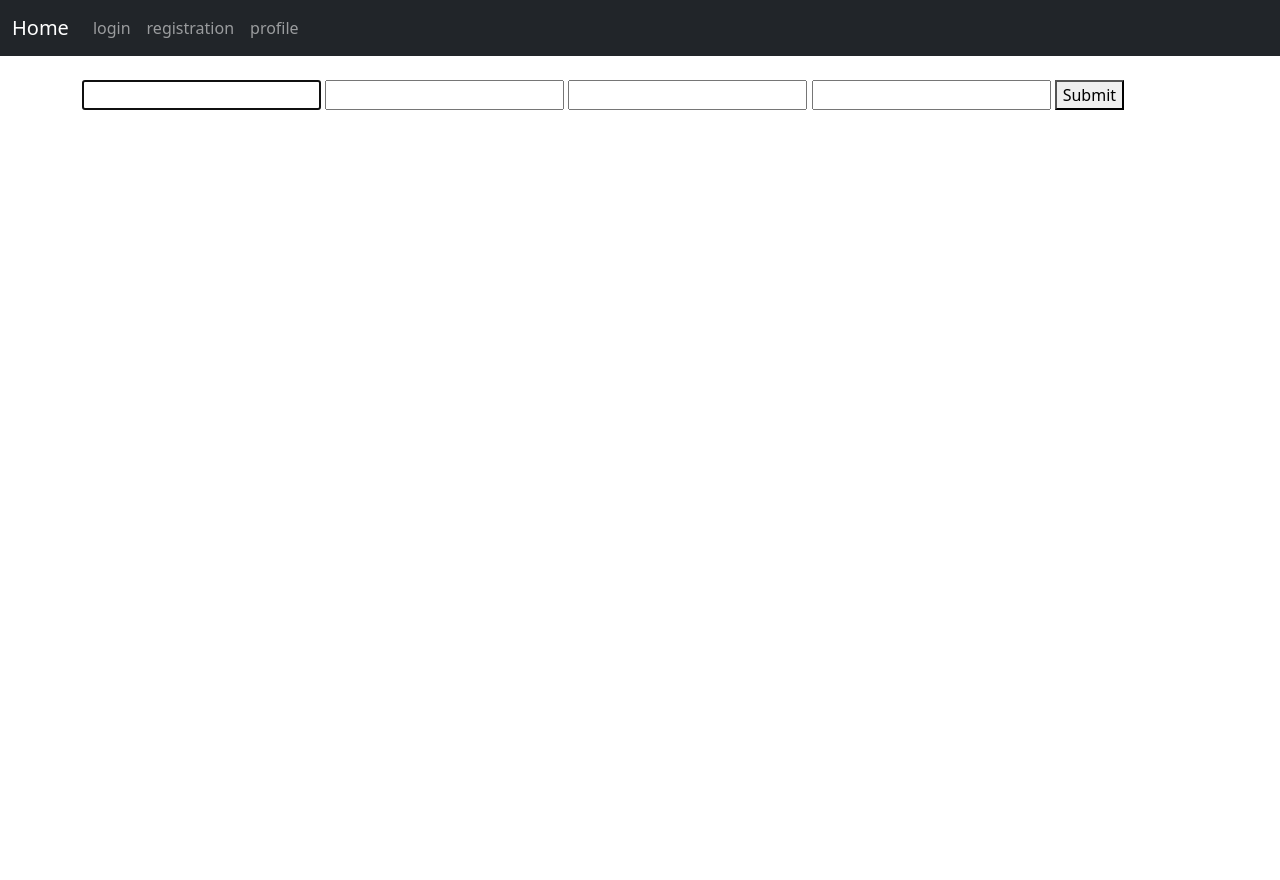
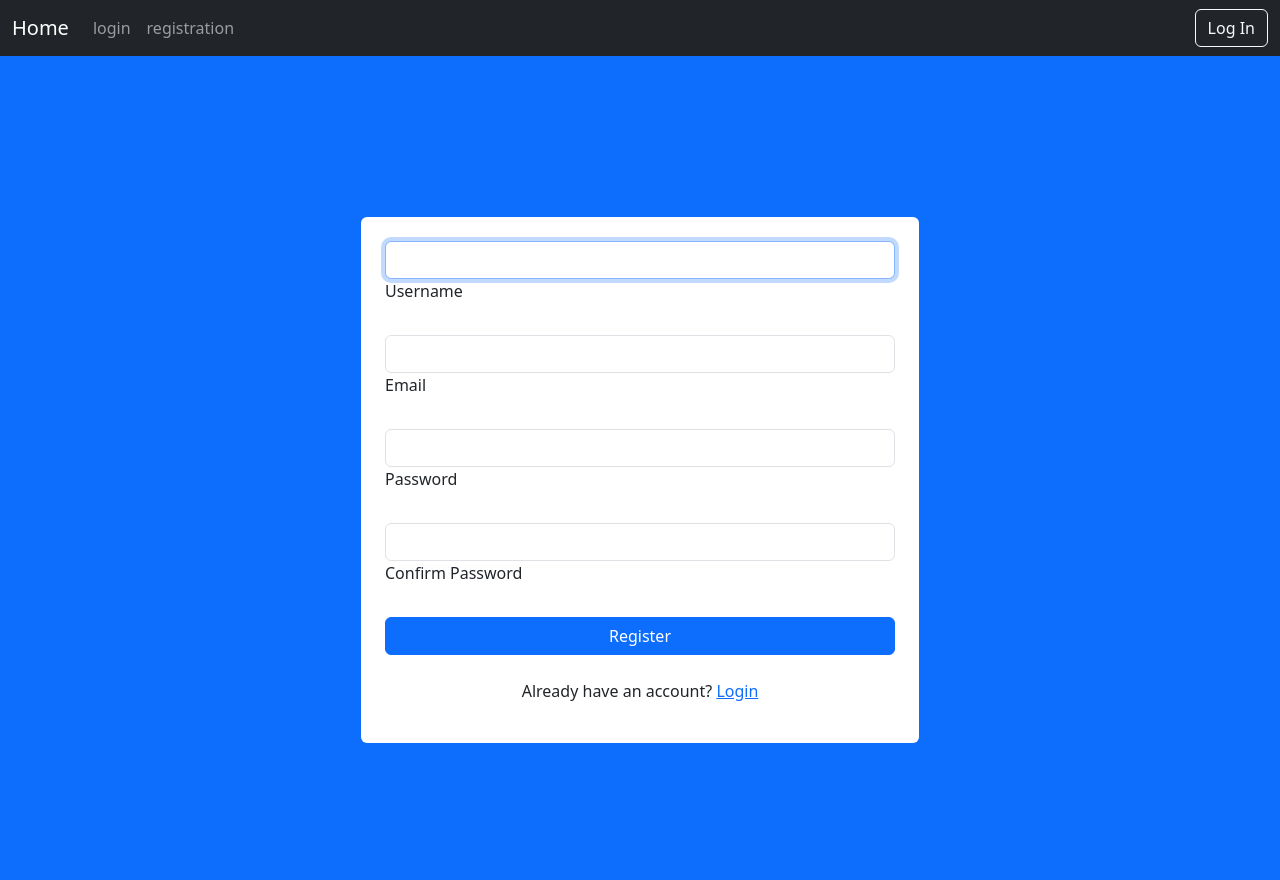
Before and after one commit to w1tch-1/4-semestr-miniproject, a Django app: page /registration/ in a window 1280 px wide. Before the commit the page ends 110 px from the top, so only its background shows below. Run offline with Django 5.2, Linux system fonts and the light colour scheme.

Commit message:
add(fixed bug with db and add full user registration and login)

```diff
--- a/marketplace/templates/base/base.html
+++ b/marketplace/templates/base/base.html
@@ -15,7 +15,7 @@
 
     {% block import %}{% endblock %}
 </head>
-<body>
+<body class="bg-primary text-dark min-vh-100">
     <nav class="navbar navbar-expand-lg navbar-dark bg-dark mb-4">
         <div class="container-fluid">
             <a class="navbar-brand" href="/">Home</a>
@@ -28,8 +28,14 @@
                 <ul class="navbar-nav me-auto mb-2 mb-lg-0">
                     <li class="nav-item"><a class="nav-link" href="/login">login</a></li>
                     <li class="nav-item"><a class="nav-link" href="/registration">registration</a></li>
-                    <li class="nav-item"><a class="nav-link" href="/profile">profile</a></li>
                 </ul>
+            <div class="d-flex align-items-center text-white">
+                {% if request.user.is_authenticated %}
+                    <a class="nav-link" href="/profile"><span class="me-2">{{ request.user.username }}</span></a>
+                {% else %}
+                    <a class="btn btn-outline-light" href="{% url 'login' %}">Log In</a>
+                {% endif %}
+            </div>
             </div>
         </div>
     </nav>
--- a/marketplace/user/forms.py
+++ b/marketplace/user/forms.py
@@ -1,16 +1,41 @@
+from django.contrib.auth.forms import AuthenticationForm
+from django.contrib.auth.forms import UserCreationForm
 from django import forms
-from django.contrib.auth.forms import UserCreationForm, AuthenticationForm
-
 from .models import User
 
-
 class UserLoginForm(AuthenticationForm):
-    class Meta:
-        model = User
-        fields = ['username', 'password']
+    def __init__(self, *args, **kwargs):
+        super(UserLoginForm, self).__init__(*args, **kwargs)
+        self.fields['username'].widget.attrs.update({
+            'class': 'form-control w-100',
+            'id': 'form2Example1',
+        })
+        self.fields['password'].widget.attrs.update({
+            'class': 'form-control w-100',
+            'id': 'form2Example2',
+        })
 
 
 class UserRegisterForm(UserCreationForm):
     class Meta:
         model = User
         fields = ['username', 'email', 'password1', 'password2']
+
+    def __init__(self, *args, **kwargs):
+        super(UserRegisterForm, self).__init__(*args, **kwargs)
+        self.fields['username'].widget.attrs.update({
+            'class': 'form-control w-100',
+            'id': 'username',
+        })
+        self.fields['email'].widget.attrs.update({
+            'class': 'form-control w-100',
+            'id': 'email',
+        })
+        self.fields['password1'].widget.attrs.update({
+            'class': 'form-control w-100',
+            'id': 'password1',
+        })
+        self.fields['password2'].widget.attrs.update({
+            'class': 'form-control w-100',
+            'id': 'password2',
+        })
--- a/marketplace/user/templates/profile.html
+++ b/marketplace/user/templates/profile.html
@@ -10,4 +10,5 @@
   </div>
 </div>
 
+
 {% endblock %}
--- a/marketplace/user/templates/sign-up.html
+++ b/marketplace/user/templates/sign-up.html
@@ -1,13 +1,52 @@
 {% extends 'base/base.html' %}
 {% block content %}
-<div class="container">
-    <form method="post" class="form-container">
-        {% csrf_token %}
+
+<div class="container d-flex justify-content-center align-items-center" style="min-height: 100vh;">
+  <div class="col-md-6">
+    <form method="post" class="p-4 shadow-4 rounded bg-white">
+      {% csrf_token %}
+
+      <div data-mdb-input-init class="form-outline mb-4">
         {{ form.username }}
+        <label class="form-label" for="username">Username</label>
+        {% if form.username.errors %}
+          <div class="text-danger small">{{ form.username.errors.0 }}</div>
+        {% endif %}
+      </div>
+
+      <div data-mdb-input-init class="form-outline mb-4">
         {{ form.email }}
+        <label class="form-label" for="email">Email</label>
+        {% if form.email.errors %}
+          <div class="text-danger small">{{ form.email.errors.0 }}</div>
+        {% endif %}
+      </div>
+
+      <div data-mdb-input-init class="form-outline mb-4">
         {{ form.password1 }}
+        <label class="form-label" for="password1">Password</label>
+        {% if form.password1.errors %}
+          <div class="text-danger small">{{ form.password1.errors.0 }}</div>
+        {% endif %}
+      </div>
+
+      <div data-mdb-input-init class="form-outline mb-4">
         {{ form.password2 }}
-        <button type="submit">Submit</button>
+        <label class="form-label" for="password2">Confirm Password</label>
+        {% if form.password2.errors %}
+          <div class="text-danger small">{{ form.password2.errors.0 }}</div>
+        {% endif %}
+      </div>
+
+      <button type="submit" class="btn btn-primary btn-block w-100 mb-4">
+        Register
+      </button>
+
+      <div class="text-center">
+        <p>Already have an account? <a href="{% url 'login' %}">Login</a></p>
+      </div>
     </form>
+  </div>
 </div>
+
 {% endblock %}
--- a/marketplace/user/views.py
+++ b/marketplace/user/views.py
@@ -23,4 +23,4 @@ class Logout(LogoutView):
 
 
 class ProfileView(LoginRequiredMixin, TemplateView):
-    template_name = 'partials/profile.html'
+    template_name = 'profile.html'
```
Also changed, not shown: marketplace/marketplace/settings.py (+3 -6 lines), marketplace/user/templates/login.html (+40 -4 lines), marketplace/main/models/__init__.py (added), marketplace/user/migrations/0001_initial.py.
